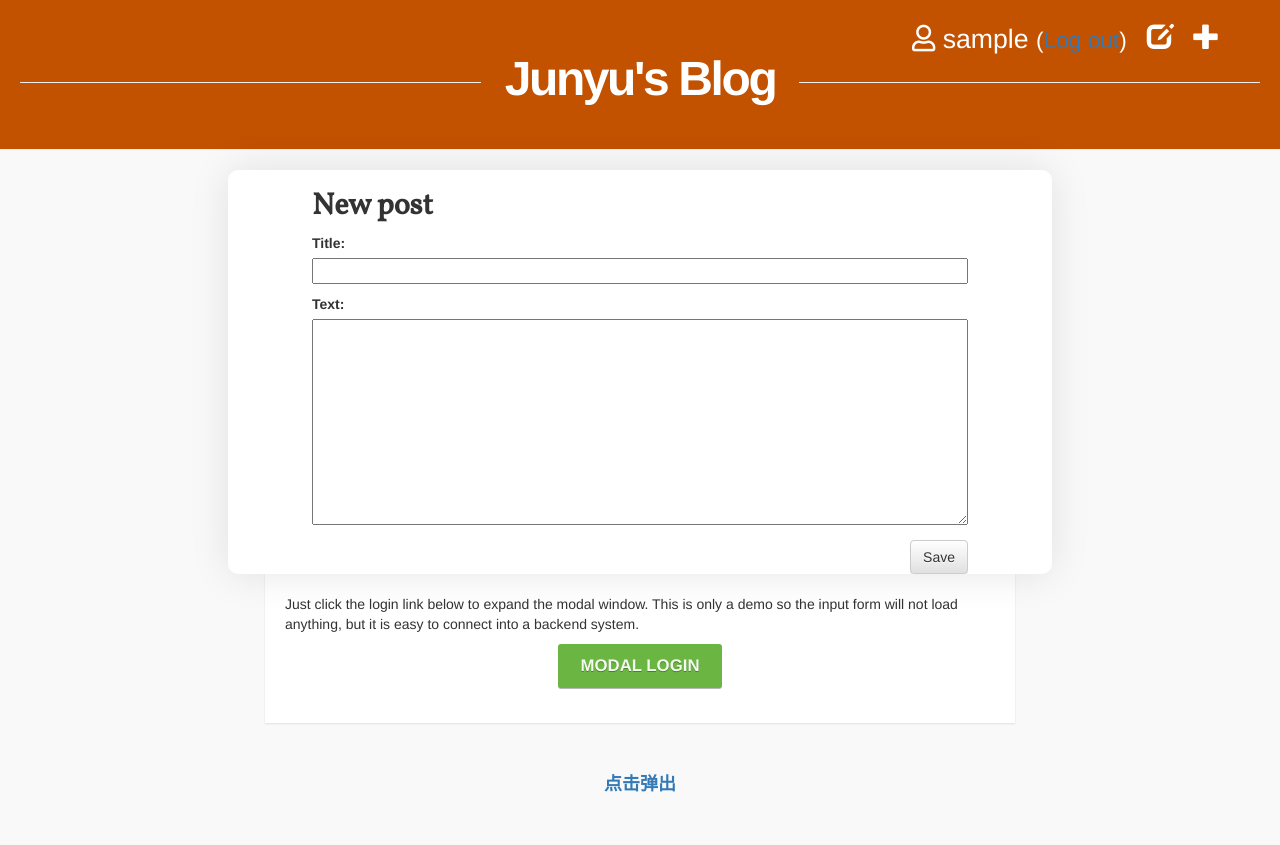
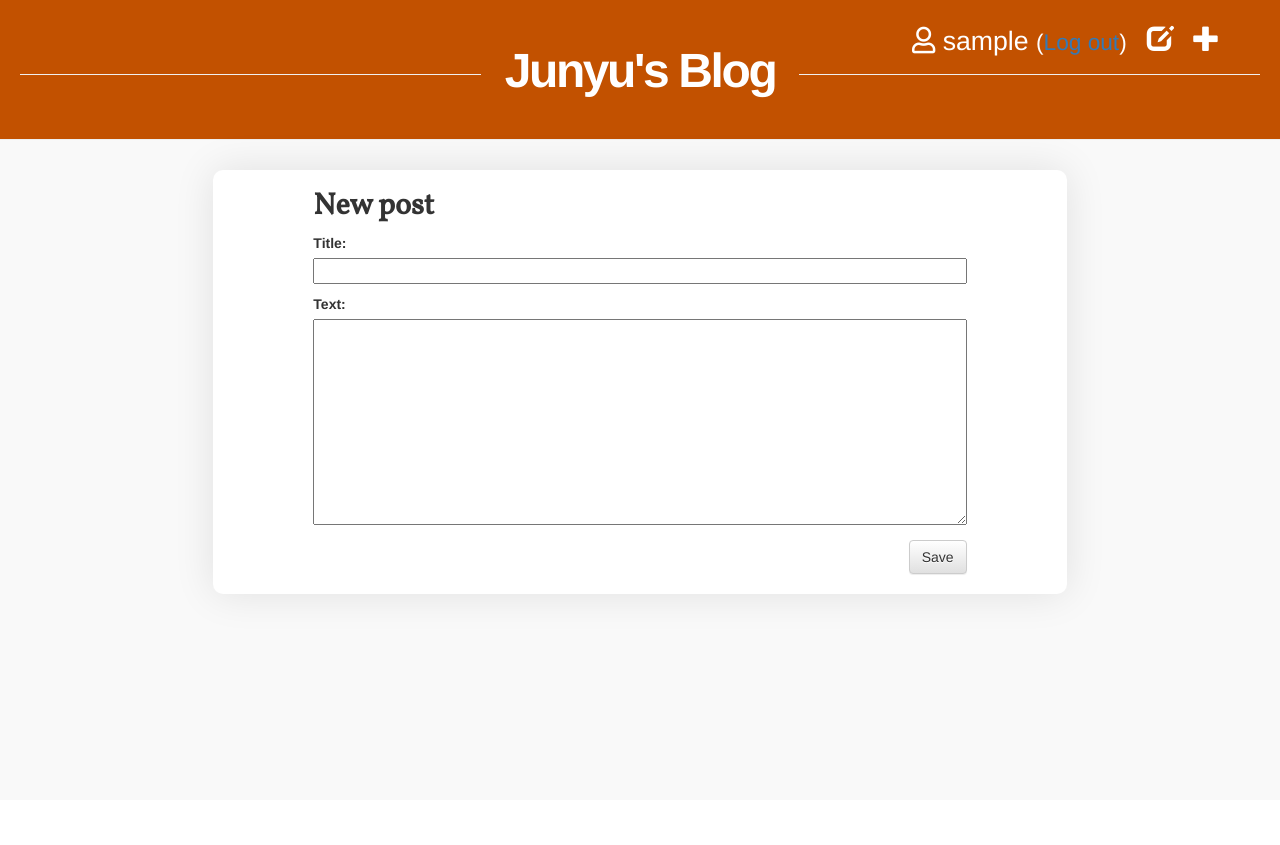
Before and after one commit to EverJYC/blog-coursework, a Django app: page /post/new/ in a window 1280 px wide. After the commit the page ends 607 px from the top, so only its background shows below. Run offline with Django 3.2, Linux system fonts and the light colour scheme; the visitor is signed in with stand-in values (Sample User, id 1); some libraries are stand-ins or nearby versions.

Commit message:
Fixed small bugs

```diff
--- a/blog/static/css/blog.css
+++ b/blog/static/css/blog.css
@@ -2,7 +2,8 @@
     background-color: #C25100;
     margin-top: 0;
     padding: 20px 20px 20px 20px;
-    height:150px;
+    height:140px;
+    margin-bottom: 0px;
 }
 
 .page-header h1, .page-header h1 a, .page-header h1 a:visited, .page-header h1 a:active {
@@ -14,7 +15,7 @@
 
 .top-logo{
     position:relative;
-    top:-40px;
+    top:-10px;
 }
 
 .content {
@@ -46,6 +47,8 @@
     float: right;
     font-size: 26pt;
     margin-right: 20px;
+    position:relative;
+    top:-120px;
 }
 
 .my_li li{
@@ -139,8 +142,10 @@
     border-radius: 10px;
     overflow: hidden;
     /*margin: 40px auto;*/
+    margin-top: -30px;
     margin-bottom: 20px;
     max-width: 1000px;
+    padding: 0px 100px 20px 100px;
 }
 
 .login-button {
--- a/blog/templates/blog/base.html
+++ b/blog/templates/blog/base.html
@@ -24,6 +24,12 @@
 <body style="background-color:#f9f9f9;">
 
 <div class="page-header">
+
+
+<div>
+        <h1  class="top-logo"><a href="/">Junyu's Blog</a></h1>
+</div>
+
 <div>
 <ul class="top-menu">
         {% if user.is_authenticated %}
@@ -35,20 +41,18 @@
         {% endif %}
 </ul>
 </div>
-<div style="clear:both">
-        <h1  class="top-logo"><a href="/">Junyu's Blog</a></h1>
-</div>
+
 </div>
 {#    <div class="content container">#}
 {#        <div class="row">#}
 
-    <div class="col-md-8 col-md-offset-2" >
-            <div id="wrapper">
-            <div class="col-md-10 col-md-offset-1" >
+    <div class="col-md-8 col-md-offset-2"  style="clear:both" id="wrapper">
+{#            <div id="wrapper">#}
+{#            <div class="col-md-10 col-md-offset-1" >#}
                 {% block content %}
                 {% endblock %}
-            </div>
-            </div>
+{#            </div>#}
+{#            </div>#}
     </div>
 
 {#        </div>#}
@@ -60,133 +64,133 @@
 
 
 
-        <div id="w">
-            <div id="content">
-                <h1>Welcome to the Site!</h1>
-                <p>Just click the login link below to expand the modal window. This is only a demo so the input form will not load anything, but it is easy to connect into a backend system.</p>
-                <center>
-                    <a href="#loginmodal" class="flatbtn" id="modaltrigger">Modal Login</a>
-                </center>
-            </div>
-        </div>
-
-        <div id="loginmodal" style="display:none;">
-            <h1>User Login</h1>
-
-            <form id="loginform" name="loginform" method="post" action="{% url 'login' %}">
-                {% csrf_token %}
-                    <table>
-                    <tr>
-                        <td>{{ form.username.label_tag }}</td>
-                        <td>{{ form.username }}</td>
-                    </tr>
-                    <tr>
-                        <td>{{ form.password.label_tag }}</td>
-                        <td>{{ form.password }}</td>
-                    </tr>
-                    </table>
-
-                    <input type="submit" value="login" />
-                    <input type="hidden" name="next" value="{{ next }}" />
-            </form>
-
-            <form id="loginform" name="loginform" method="post" action="index.html">
-                <label for="username">Username:</label>
-                <input type="text" name="username" id="username" class="txtfield" tabindex="1">
-                <label for="password">Password:</label>
-                <input type="password" name="password" id="password" class="txtfield" tabindex="2">
-                <div class="center">
-                    <input type="submit" name="loginbtn" id="loginbtn" class="flatbtn-blu hidemodal" value="Log In" tabindex="3">
-                </div>
-            </form>
-        </div>
-        <script type="text/javascript">
-            $(function() {
-
-
-                $('#modaltrigger').leanModal({
-                    top: 110,
-                    overlay: 0.45,
-                    closeButton: ".hidemodal"
-                });
-            });
-        </script>
-
-
-
-        <a  href="#{% url 'login' %}" class="tbox login-button">点击弹出</a>
-        <div class="modal fade" id="myModal">
-            <div class="modal-dialog">
-                <div class="modal-content">
-                    <div class="modal-header">
-                        <button type="button" class="close" data-dismiss="modal" aria-label="Close">
-                            <span aria-hidden="true">&times;</span>
-                        </button>
-                    </div>
-                    <div class="modal-body">
-                        <h4 class="modal-title" align="center">登录框</h4>
-                        <br/>
-
-
-
-
-                                    <form id="loginform" name="loginform" method="post" action="{% url 'login' %}">
-                {% csrf_token %}
-                    <table>
-                    <tr>
-                        <td>{{ form.username.label_tag }}</td>
-                        <td>{{ form.username }}</td>
-                    </tr>
-                    <tr>
-                        <td>{{ form.password.label_tag }}</td>
-                        <td>{{ form.password }}</td>
-                    </tr>
-                    </table>
-
-                    <input type="submit" value="login" />
-                    <input type="hidden" name="next" value="{{ next }}" />
-            </form>
-
-
-
-
-                        <form class="form-horizontal" role="form">
-                            <div class="form-group">
-                                <label for="name" class="col-sm-offset-2 col-sm-2 control-label">账号</label>
-                                <div class="col-sm-5">
-                                    <input type="text" class="form-control" id="name" placeholder="请输您的入账号">
-                                </div>
-                            </div>
-                            <div class="form-group">
-                                <label for="password" class="col-sm-offset-2 col-sm-2 control-label">密码</label>
-                                <div class="col-sm-5">
-                                    <input type="password" class="form-control" id="password" placeholder="请输入您的密码">
-                                </div>
-                            </div>
-                            <div class="form-group">
-                                <div class="col-sm-offset-4 col-sm-5">
-                                    <button id="submitBtn" type="submit" class="btn btn-default btn-block btn-primary">登陆</button>
-                                </div>
-                            </div>
-                        </form>
-                    </div>
-                    <div class="modal-footer"></div>
-                </div>
-                <!-- /.modal-content -->
-            </div>
-            <!-- /.modal-dialog -->
-        </div>
-        <!-- /.modal -->
-        <script type="text/javascript">
-            $(function() {
-
-                $(".tbox").click(function() {
-                    $('#myModal').modal('show')
-                    //显示模态框
-                })
-
-            });
-        </script>
+{#        <div id="w">#}
+{#            <div id="content">#}
+{#                <h1>Welcome to the Site!</h1>#}
+{#                <p>Just click the login link below to expand the modal window. This is only a demo so the input form will not load anything, but it is easy to connect into a backend system.</p>#}
+{#                <center>#}
+{#                    <a href="#loginmodal" class="flatbtn" id="modaltrigger">Modal Login</a>#}
+{#                </center>#}
+{#            </div>#}
+{#        </div>#}
+{##}
+{#        <div id="loginmodal" style="display:none;">#}
+{#            <h1>User Login</h1>#}
+{##}
+{#            <form id="loginform" name="loginform" method="post" action="{% url 'login' %}">#}
+{#                {% csrf_token %}#}
+{#                    <table>#}
+{#                    <tr>#}
+{#                        <td>{{ form.username.label_tag }}</td>#}
+{#                        <td>{{ form.username }}</td>#}
+{#                    </tr>#}
+{#                    <tr>#}
+{#                        <td>{{ form.password.label_tag }}</td>#}
+{#                        <td>{{ form.password }}</td>#}
+{#                    </tr>#}
+{#                    </table>#}
+{##}
+{#                    <input type="submit" value="login" />#}
+{#                    <input type="hidden" name="next" value="{{ next }}" />#}
+{#            </form>#}
+{##}
+{#            <form id="loginform" name="loginform" method="post" action="index.html">#}
+{#                <label for="username">Username:</label>#}
+{#                <input type="text" name="username" id="username" class="txtfield" tabindex="1">#}
+{#                <label for="password">Password:</label>#}
+{#                <input type="password" name="password" id="password" class="txtfield" tabindex="2">#}
+{#                <div class="center">#}
+{#                    <input type="submit" name="loginbtn" id="loginbtn" class="flatbtn-blu hidemodal" value="Log In" tabindex="3">#}
+{#                </div>#}
+{#            </form>#}
+{#        </div>#}
+{#        <script type="text/javascript">#}
+{#            $(function() {#}
+{##}
+{##}
+{#                $('#modaltrigger').leanModal({#}
+{#                    top: 110,#}
+{#                    overlay: 0.45,#}
+{#                    closeButton: ".hidemodal"#}
+{#                });#}
+{#            });#}
+{#        </script>#}
+{##}
+{##}
+{##}
+{#        <a  href="#{% url 'login' %}" class="tbox login-button">点击弹出</a>#}
+{#        <div class="modal fade" id="myModal">#}
+{#            <div class="modal-dialog">#}
+{#                <div class="modal-content">#}
+{#                    <div class="modal-header">#}
+{#                        <button type="button" class="close" data-dismiss="modal" aria-label="Close">#}
+{#                            <span aria-hidden="true">&times;</span>#}
+{#                        </button>#}
+{#                    </div>#}
+{#                    <div class="modal-body">#}
+{#                        <h4 class="modal-title" align="center">登录框</h4>#}
+{#                        <br/>#}
+{##}
+{##}
+{##}
+{##}
+{#                                    <form id="loginform" name="loginform" method="post" action="{% url 'login' %}">#}
+{#                {% csrf_token %}#}
+{#                    <table>#}
+{#                    <tr>#}
+{#                        <td>{{ form.username.label_tag }}</td>#}
+{#                        <td>{{ form.username }}</td>#}
+{#                    </tr>#}
+{#                    <tr>#}
+{#                        <td>{{ form.password.label_tag }}</td>#}
+{#                        <td>{{ form.password }}</td>#}
+{#                    </tr>#}
+{#                    </table>#}
+{##}
+{#                    <input type="submit" value="login" />#}
+{#                    <input type="hidden" name="next" value="{{ next }}" />#}
+{#            </form>#}
+{##}
+{##}
+{##}
+{##}
+{#                        <form class="form-horizontal" role="form">#}
+{#                            <div class="form-group">#}
+{#                                <label for="name" class="col-sm-offset-2 col-sm-2 control-label">账号</label>#}
+{#                                <div class="col-sm-5">#}
+{#                                    <input type="text" class="form-control" id="name" placeholder="请输您的入账号">#}
+{#                                </div>#}
+{#                            </div>#}
+{#                            <div class="form-group">#}
+{#                                <label for="password" class="col-sm-offset-2 col-sm-2 control-label">密码</label>#}
+{#                                <div class="col-sm-5">#}
+{#                                    <input type="password" class="form-control" id="password" placeholder="请输入您的密码">#}
+{#                                </div>#}
+{#                            </div>#}
+{#                            <div class="form-group">#}
+{#                                <div class="col-sm-offset-4 col-sm-5">#}
+{#                                    <button id="submitBtn" type="submit" class="btn btn-default btn-block btn-primary">登陆</button>#}
+{#                                </div>#}
+{#                            </div>#}
+{#                        </form>#}
+{#                    </div>#}
+{#                    <div class="modal-footer"></div>#}
+{#                </div>#}
+{#                <!-- /.modal-content -->#}
+{#            </div>#}
+{#            <!-- /.modal-dialog -->#}
+{#        </div>#}
+{#        <!-- /.modal -->#}
+{#        <script type="text/javascript">#}
+{#            $(function() {#}
+{##}
+{#                $(".tbox").click(function() {#}
+{#                    $('#myModal').modal('show')#}
+{#                    //显示模态框#}
+{#                })#}
+{##}
+{#            });#}
+{#        </script>#}
 
 </body>
 </html>
--- a/blog/templates/blog/post_list.html
+++ b/blog/templates/blog/post_list.html
@@ -12,6 +12,6 @@
                     <a href="{% url 'post_detail' pk=post.pk %}"><i class="far fa-comments"></i> {{ post.approved_comments.count }}</a>
 
                 </div>
-                <hr>
+                <hr style="margin-bottom: -10px">
             {% endfor %}
 {% endblock %}
```
Also changed, not shown: blog/templates/blog/post_detail.html (+26 -2 lines).
